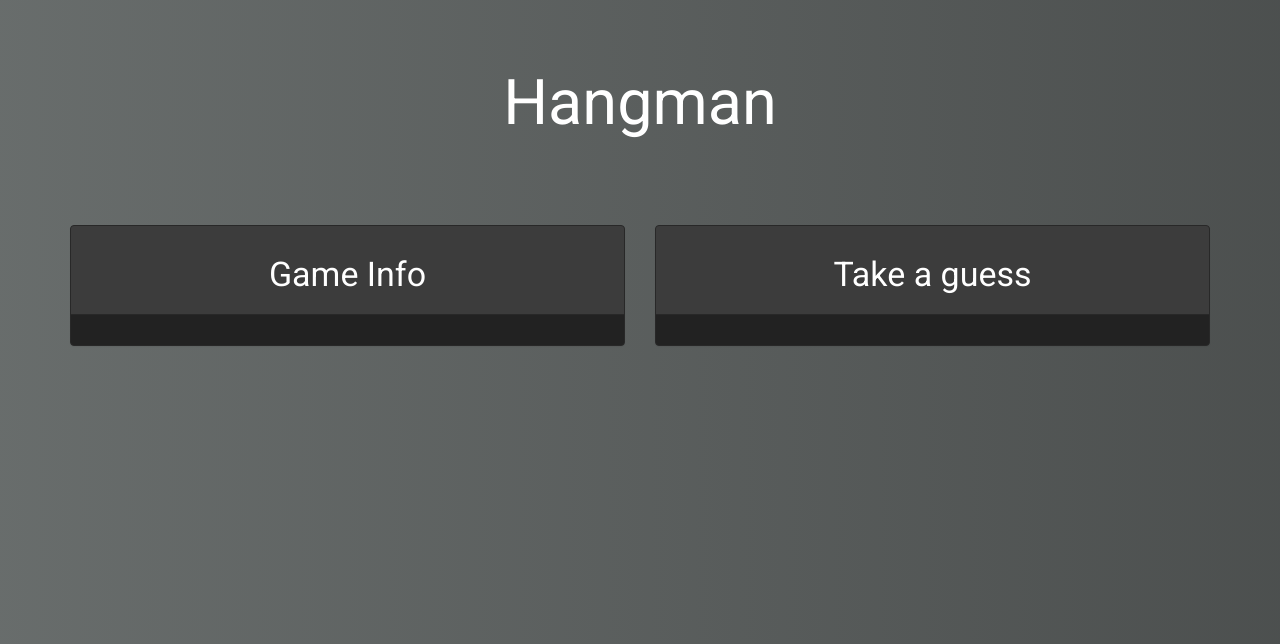
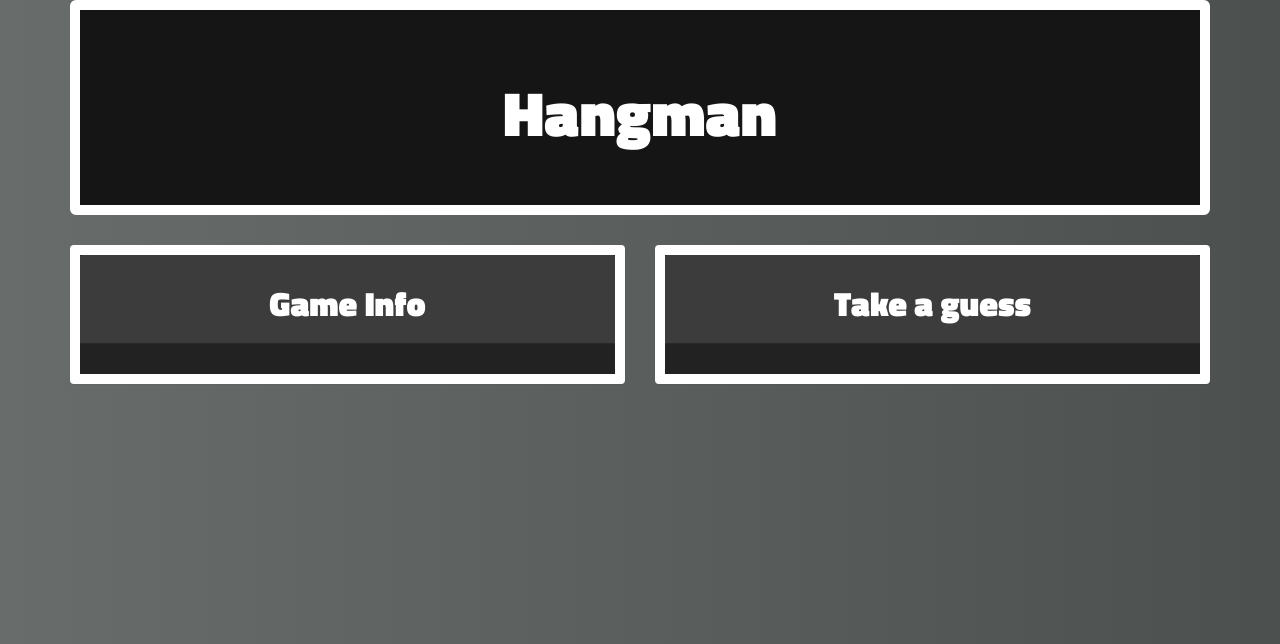
Before and after one commit to mattdeal/group-hangman, a PHP site: page /index.html in a window 1280 px wide. Shown: the top 644 px of the page. Run offline with PHP 8.4, Linux system fonts and the light colour scheme; some libraries are stand-ins or nearby versions.

Commit message:
more styling

```diff
--- a/assets/style.css
+++ b/assets/style.css
@@ -1,3 +1,7 @@
+* {
+	font-family: 'Titillium Web', sans-serif;
+}
+
 body {
 	background: linear-gradient(270deg, #000000, #6f7473);
 	background-size: 400% 400%;
@@ -7,10 +11,13 @@ body {
 	animation: AnimationName 8s ease infinite;
 }
 
-.jumbotron {
-	background: none;
+h1, h3 {
+	font-family: 'Titillium Web', sans-serif;
 }
 
+.border {
+	border: 10px solid white;
+}
 
 @-webkit-keyframes AnimationName {
     0%{background-position:0% 50%}
--- a/index.html
+++ b/index.html
@@ -7,15 +7,18 @@
  	crossorigin="anonymous"></script>
 	<link rel="stylesheet" type="text/css" href="assets/bootstrap.css">
 	<link rel="stylesheet" type="text/css" href="assets/style.css">
+	<link href="https://fonts.googleapis.com/css?family=Titillium+Web:900" rel="stylesheet">
 </head>
 <body>
-	<div class="jumbotron">
-		<h1 class="text-center">Hangman</h1>
+	<div class="container">
+		<div class="jumbotron border">
+			<h1 class="text-center">Hangman</h1>
+		</div>
 	</div>
 	<div class="container">
 		<div class="row">
 			<div class="col-md-6">
-				<div class="panel panel-default">
+				<div class="panel panel-default border">
 					<div class="panel-heading"><h3 class="text-center">Game Info</h3></div>
 					<div class="panel-body">
 						<div id="wins"></div>
@@ -26,7 +29,7 @@
 				</div>
 			</div>
 			<div class="col-md-6">
-				<div class="panel panel-default">
+				<div class="panel panel-default border">
 					<div class="panel-heading"><h3 class="text-center">Take a guess</h3></div>
 					<div class="panel-body">
 						<div id="word"></div>
```
